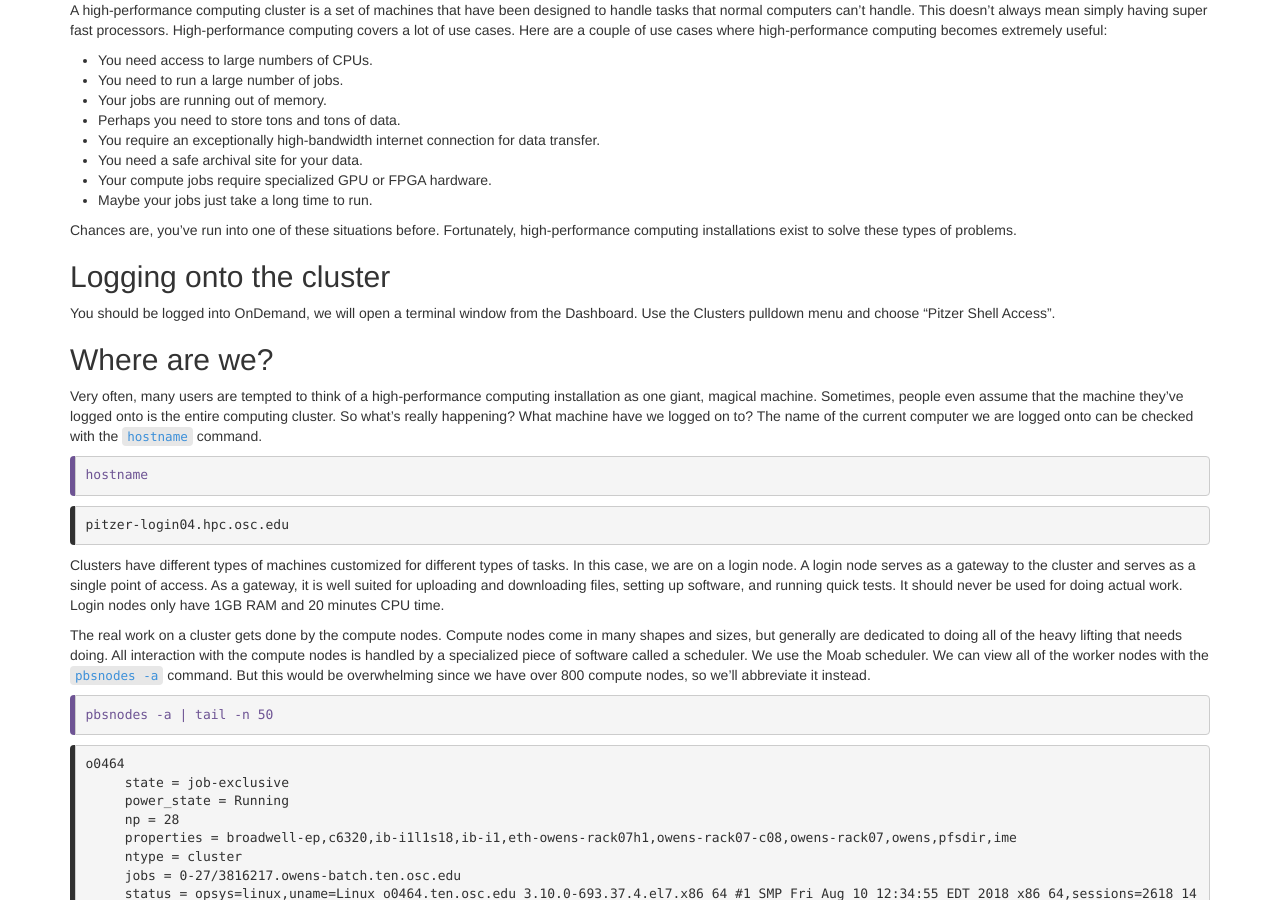
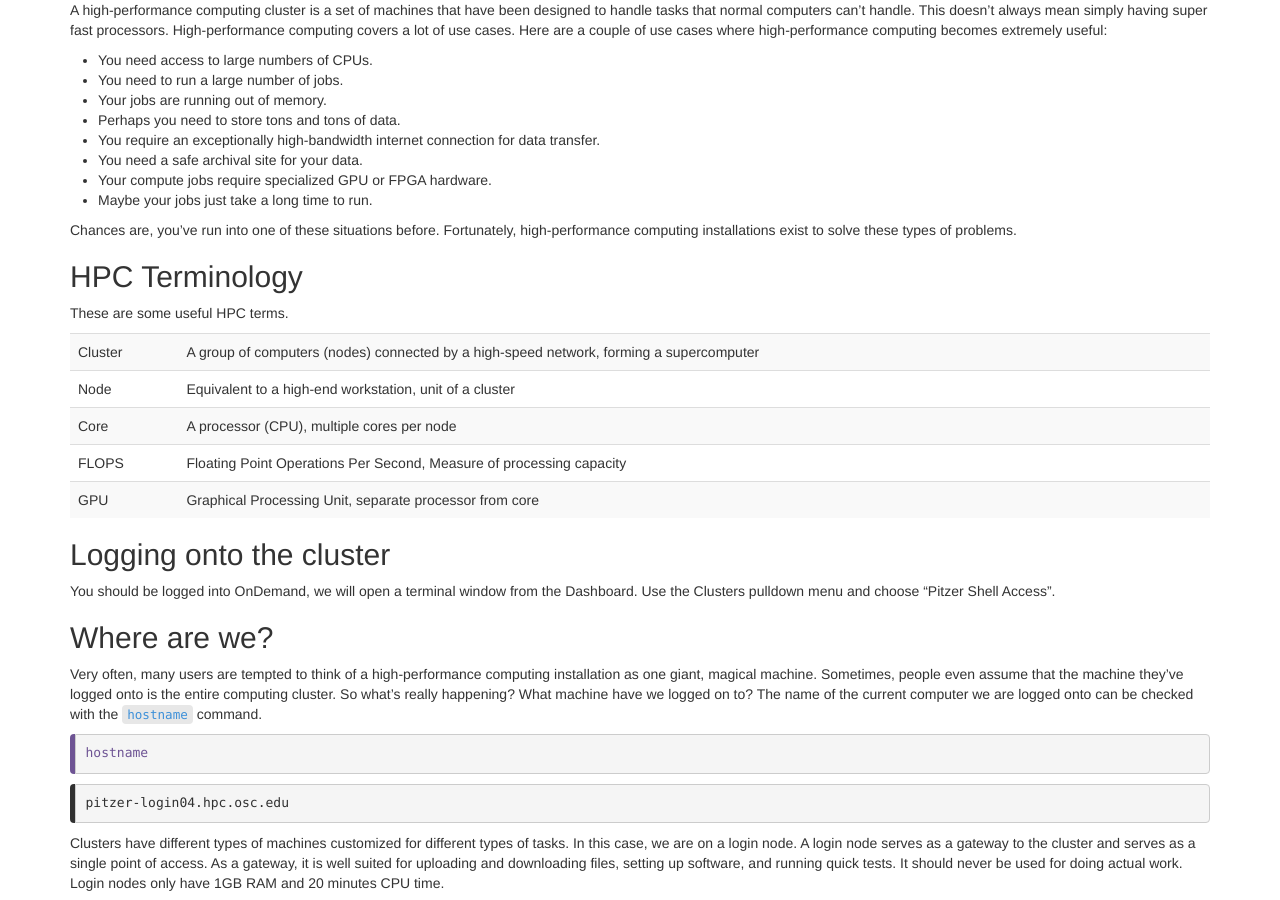
Before and after one commit to khill42/OSC_IntroHPC, a Jekyll site: the page built from _episodes/11-cluster.md, in a window 1280 px wide and 900 px high, scrolled down 920 px. Built offline with Jekyll 4.4.1, drawn with Linux system fonts in a browser that asks for light colours.

Commit message:
Update 11-cluster.md

```diff
--- a/_episodes/11-cluster.md
+++ b/_episodes/11-cluster.md
@@ -47,6 +47,15 @@ Here are a couple of use cases where high-performance computing becomes extremel
 Chances are, you've run into one of these situations before.
 Fortunately, high-performance computing installations exist to solve these types of problems.
 
+## HPC Terminology
+
+These are some useful HPC terms.
+
+| Cluster | A group of computers (nodes) connected by a high-speed network, forming a supercomputer |
+| Node | Equivalent to a high-end workstation, unit of a cluster |
+| Core | A processor (CPU), multiple cores per node |
+| FLOPS | Floating Point Operations Per Second, Measure of processing capacity |
+| GPU | Graphical Processing Unit, separate processor from core |
 
 ## Logging onto the cluster
 
```
